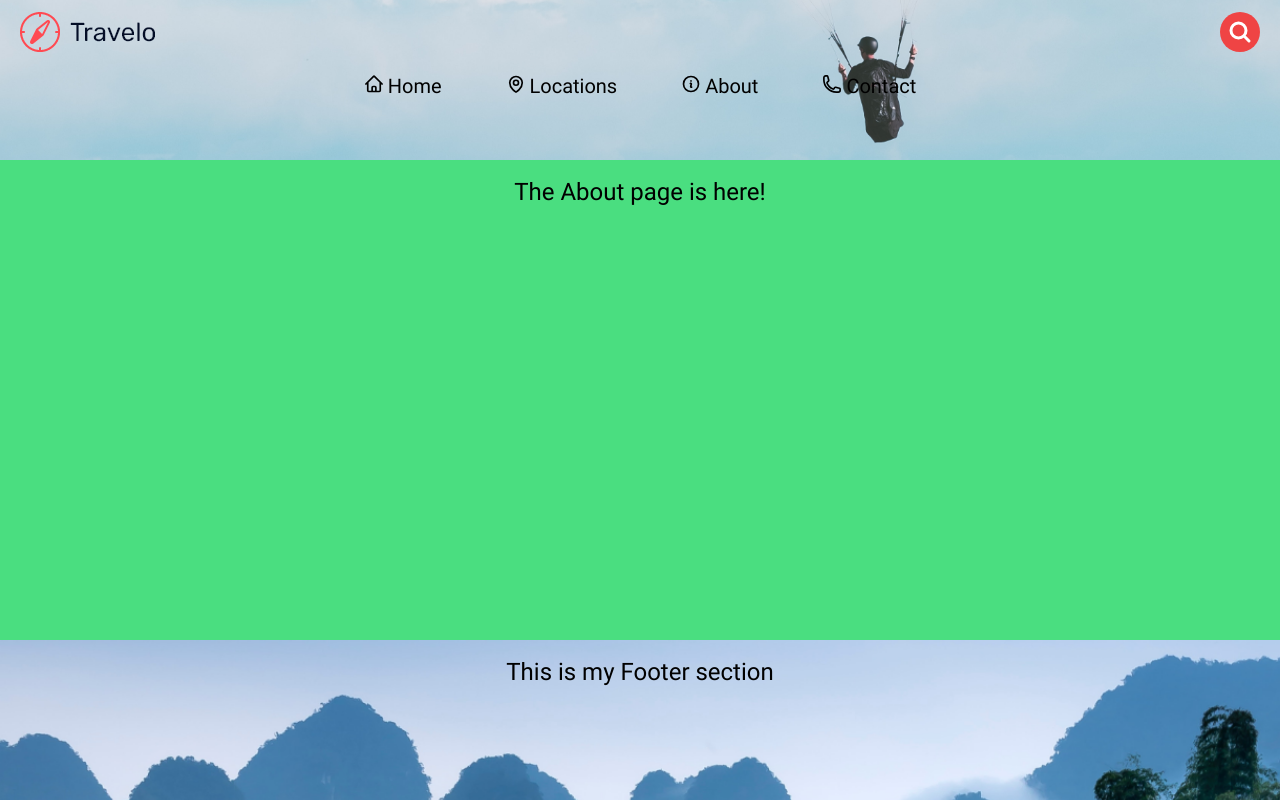
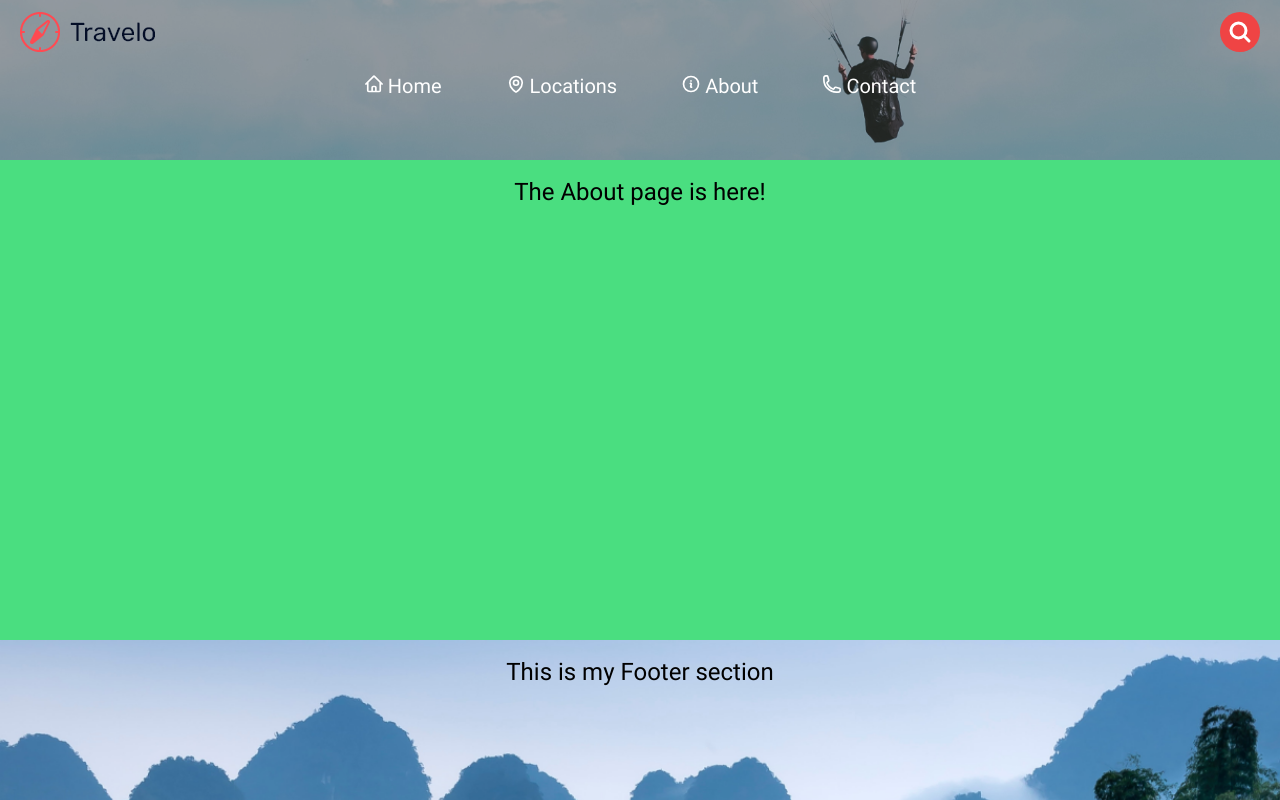
Before and after one commit to farshad-vgr/next-travelo-iran-ts, a Next.js app: page /about in a window 1280 px wide. Shown: the top 800 px of the page. Built offline with nearby package versions, Linux system fonts and the light colour scheme.

Commit message:
Header component completed

```diff
--- a/components/Asidebar/Asidebar.tsx
+++ b/components/Asidebar/Asidebar.tsx
@@ -15,7 +15,7 @@ export default function Asidebar({ isAside, setIsAside }: Props) {
 				<CloseButton setIsAside={setIsAside} />
 
 				<section className="mt-12 p-4">
-					<Navbar direction="flex-col" textColor="text-white" />
+					<Navbar direction="flex-col" />
 				</section>
 			</aside>
 		</>
--- a/components/Header/Header.tsx
+++ b/components/Header/Header.tsx
@@ -24,15 +24,17 @@ export default function Header() {
 	return (
 		<>
 			<header className={`w-full h-[15vh] sm:h-[20vh] bg-headerBackground bg-cover bg-[center_right_35%] bg-no-repeat bg-opacity-20`}>
+				<div className="w-full h-[15vh] sm:h-[20vh] bg-black bg-opacity-30">
 					<Container>
 						<div className="absolute top-3 left-5">
 							<Image src={LogoImage} alt="Logo" />
 						</div>
 
-					<div className="mt-14">{isDesktop && <Navbar direction="flex-row" textColor="text-black" />}</div>
+						<div className="mt-14">{isDesktop && <Navbar direction="flex-row" />}</div>
 
 						<div>{isDesktop ? <SearchButton /> : <MenuButton />}</div>
 					</Container>
+				</div>
 			</header>
 		</>
 	);
--- a/components/Navbar/Navbar.tsx
+++ b/components/Navbar/Navbar.tsx
@@ -2,14 +2,13 @@ import Link from "next/link";
 
 interface Props {
 	direction: string;
-	textColor: string;
 }
 
-export default function Navbar({ direction, textColor }: Props) {
+export default function Navbar({ direction }: Props) {
 	return (
 		<>
 			<nav>
-				<ul id="menu" className={`flex ${direction} gap-10 md:gap-16 text-xl ${textColor}`}>
+				<ul id="menu" className={`flex ${direction} gap-5 sm:gap-10 md:gap-16 text-xl text-white`}>
 					<li className="hover:text-blue-400 hover:underline">
 						<Link href="/">
 							<span className="flex gap-1">
```
Lines whose indentation alone changed are shown as unchanged.
